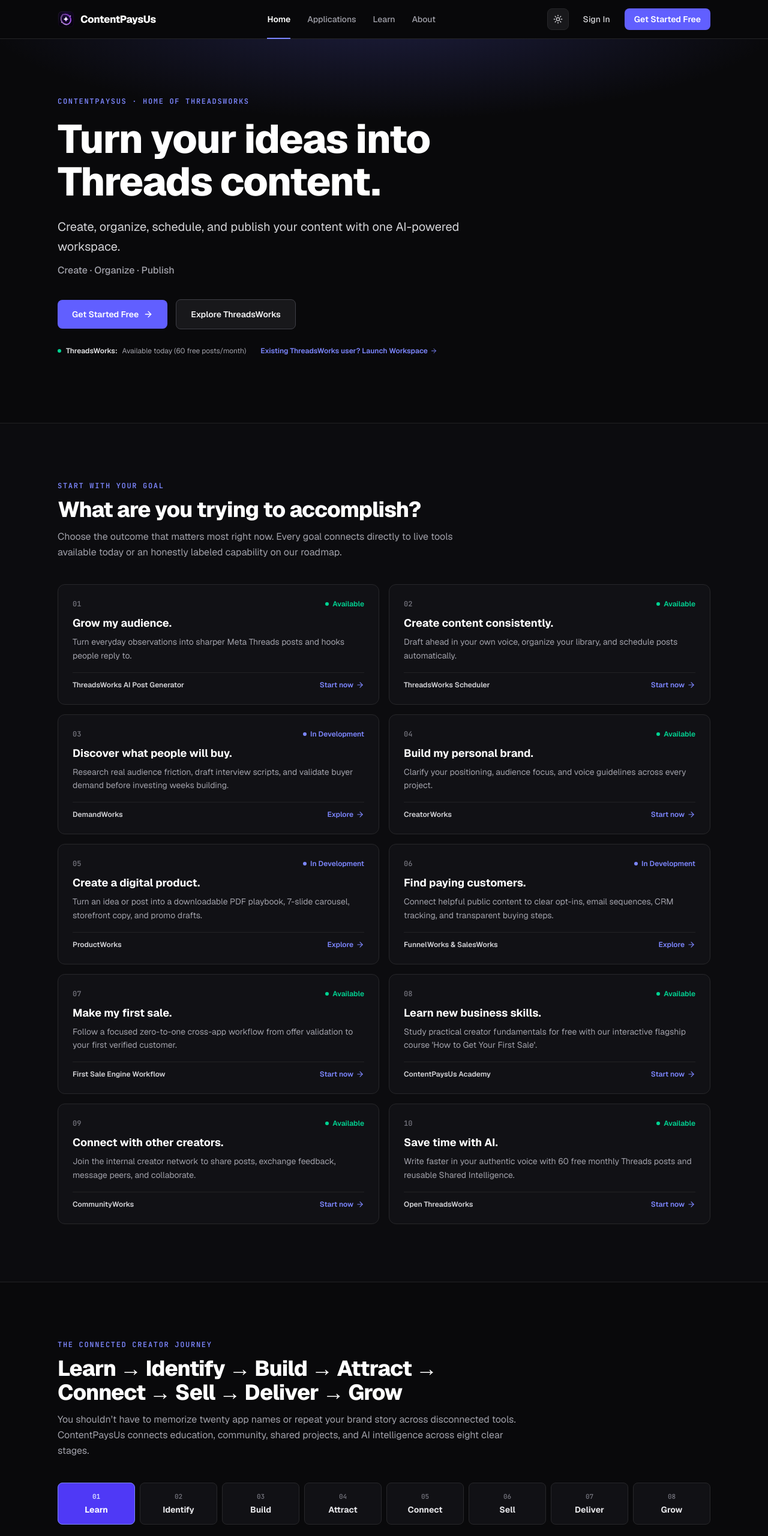
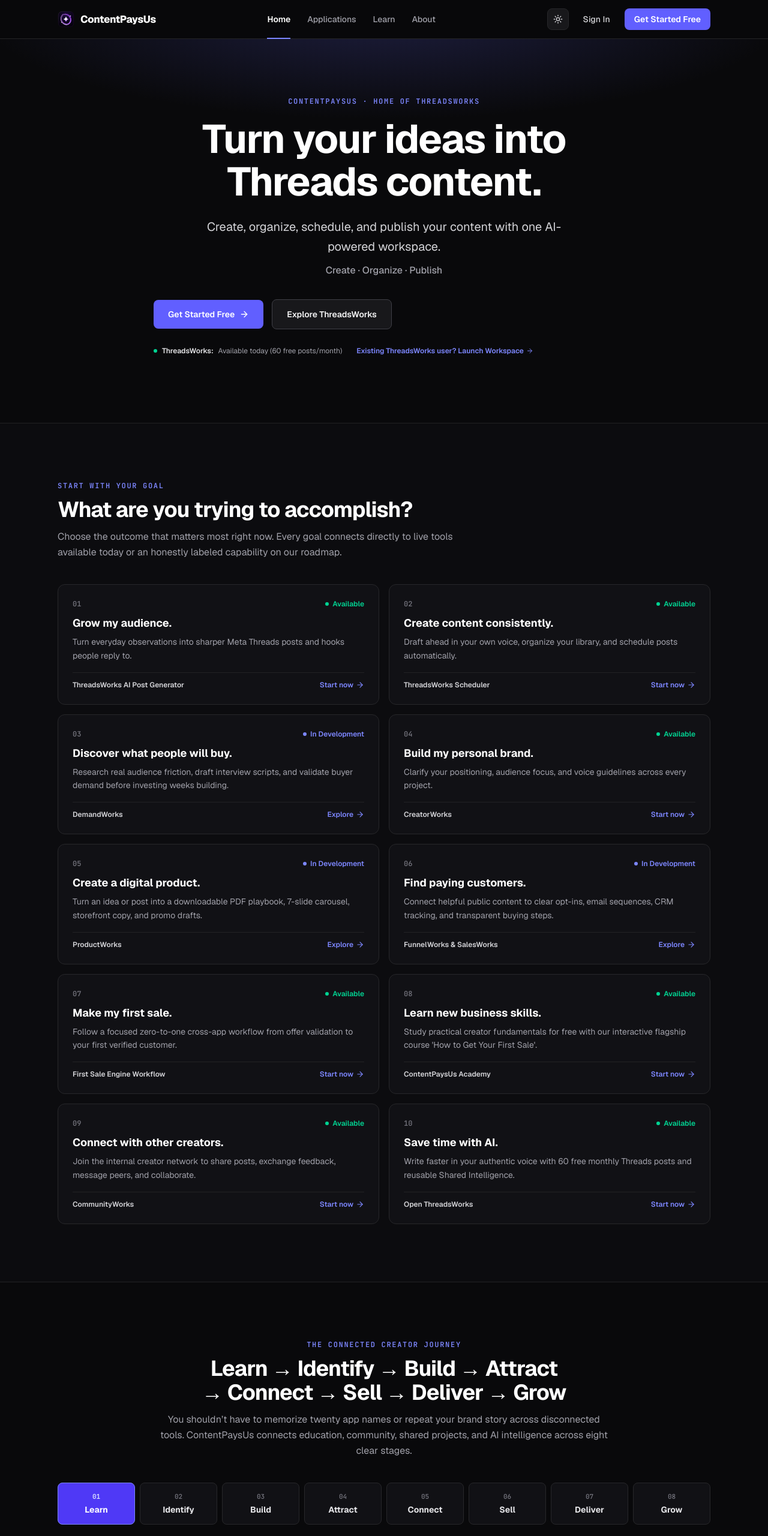
Before and after one commit to henkedouglas1-star/ThreadsWorks1.0, a React (Vite) app: page / in a window 1280 px wide. Shown: the top 2561 px of the page at 60% size. Built offline with nearby package versions, Linux system fonts and the light colour scheme; no server answers.

Commit message:
Unify Geist typography and center marketing section headings

```diff
--- a/src/components/contentpaysus/ContentPaysUsHome.tsx
+++ b/src/components/contentpaysus/ContentPaysUsHome.tsx
@@ -251,12 +251,12 @@ export function ContentPaysUsHome({
           className="pointer-events-none absolute inset-x-0 top-0 h-[420px] bg-[radial-gradient(ellipse_75%_60%_at_50%_-10%,rgba(79,70,229,0.12),transparent_70%)] dark:bg-[radial-gradient(ellipse_75%_60%_at_50%_-10%,rgba(99,102,241,0.22),transparent_70%)]"
         />
         <div className="relative max-w-6xl mx-auto px-4 sm:px-6 lg:px-8 pt-16 pb-20 sm:pt-24 sm:pb-28">
-          <div className="max-w-3xl">
+          <div className="cpu-center max-w-3xl mx-auto">
             <p className="font-mono text-xs font-semibold uppercase tracking-[0.14em] text-indigo-700 dark:text-indigo-400">
               ContentPaysUs · Home of ThreadsWorks
             </p>
 
-            <h1 className="mt-5 text-[clamp(2.5rem,5.2vw,4.25rem)] font-extrabold tracking-tight text-slate-950 dark:text-white leading-[1.06]">
+            <h1 className="mt-5 text-[clamp(2.5rem,5.2vw,4.25rem)] font-bold tracking-tight text-slate-950 dark:text-white leading-[1.06]">
               Turn your ideas into Threads content.
             </h1>
 
@@ -312,7 +312,7 @@ export function ContentPaysUsHome({
             <p className="font-mono text-xs font-semibold uppercase tracking-[0.14em] text-indigo-700 dark:text-indigo-400">
               Start with your goal
             </p>
-            <h2 className="mt-3 text-3xl sm:text-4xl font-extrabold tracking-tight text-slate-950 dark:text-white">
+            <h2 className="mt-3 text-3xl sm:text-4xl font-bold tracking-tight text-slate-950 dark:text-white">
               What are you trying to accomplish?
             </h2>
             <p className="mt-3 text-base leading-relaxed text-slate-600 dark:text-zinc-400">
@@ -369,11 +369,11 @@ export function ContentPaysUsHome({
       {/* 3. CONNECTED CREATOR JOURNEY — 8 Stages */}
       <section id="journey" className="bg-[#fafaf9] dark:bg-[#09090b]">
         <div className="max-w-6xl mx-auto px-4 sm:px-6 lg:px-8 py-18 sm:py-24">
-          <div className="max-w-3xl">
+          <div className="cpu-center max-w-3xl mx-auto">
             <p className="font-mono text-xs font-semibold uppercase tracking-[0.14em] text-indigo-700 dark:text-indigo-400">
               The Connected Creator Journey
             </p>
-            <h2 className="mt-3 text-3xl sm:text-4xl font-extrabold tracking-tight text-slate-950 dark:text-white">
+            <h2 className="mt-3 text-3xl sm:text-4xl font-bold tracking-tight text-slate-950 dark:text-white">
               Learn → Identify → Build → Attract → Connect → Sell → Deliver → Grow
             </h2>
             <p className="mt-3 text-base leading-relaxed text-slate-600 dark:text-zinc-400">
@@ -435,7 +435,7 @@ export function ContentPaysUsHome({
                   </span>
                 </div>
 
-                <h3 className="text-2xl sm:text-3xl font-extrabold tracking-tight text-slate-950 dark:text-white">
+                <h3 className="text-2xl sm:text-3xl font-bold tracking-tight text-slate-950 dark:text-white">
                   {currentStage.name}
                 </h3>
 
@@ -482,11 +482,11 @@ export function ContentPaysUsHome({
       {/* 3B. PERMANENT 3-CATEGORY ECOSYSTEM DIRECTORY PREVIEW */}
       <section id="ecosystem-categories" className="bg-white dark:bg-[#0c0c0f]">
         <div className="max-w-6xl mx-auto px-4 sm:px-6 lg:px-8 pt-18 sm:pt-24 pb-8">
-          <div className="max-w-3xl">
+          <div className="cpu-center max-w-3xl mx-auto">
             <p className="font-mono text-xs font-semibold uppercase tracking-[0.14em] text-indigo-700 dark:text-indigo-400">
               20 Specialized Applications · 3 Permanent Categories
             </p>
-            <h2 className="mt-3 text-3xl sm:text-4xl font-extrabold tracking-tight text-slate-950 dark:text-white">
+            <h2 className="mt-3 text-3xl sm:text-4xl font-bold tracking-tight text-slate-950 dark:text-white">
               Switch seamlessly across Create &amp; Sell, Connect &amp; Grow, and Automate &amp; Scale.
             </h2>
             <p className="mt-3 text-base leading-relaxed text-slate-600 dark:text-zinc-400">
@@ -545,7 +545,7 @@ export function ContentPaysUsHome({
               <p className="font-mono text-xs font-semibold uppercase tracking-[0.14em] text-indigo-700 dark:text-indigo-400">
                 Why ThreadsWorks &amp; ContentPaysUs belong together
               </p>
-              <h2 className="text-3xl sm:text-4xl font-extrabold tracking-tight text-slate-950 dark:text-white">
+              <h2 className="text-3xl sm:text-4xl font-bold tracking-tight text-slate-950 dark:text-white">
                 It started with a thread.
               </h2>
 
@@ -646,11 +646,11 @@ export function ContentPaysUsHome({
       <section id="mission" className="bg-[#fafaf9] dark:bg-[#09090b]">
         <div className="max-w-6xl mx-auto px-4 sm:px-6 lg:px-8 py-18 sm:py-24">
           <div className="rounded-2xl border border-slate-200 dark:border-zinc-800 bg-white dark:bg-[#111115] p-8 sm:p-12 lg:p-14">
-            <div className="max-w-3xl">
+            <div className="cpu-center max-w-3xl mx-auto">
               <p className="font-mono text-xs font-semibold uppercase tracking-[0.14em] text-indigo-700 dark:text-indigo-400">
                 Our Mission
               </p>
-              <h2 className="mt-3 text-3xl sm:text-5xl font-extrabold tracking-tight text-slate-950 dark:text-white leading-[1.08]">
+              <h2 className="mt-3 text-3xl sm:text-5xl font-bold tracking-tight text-slate-950 dark:text-white leading-[1.08]">
                 1,000 creators. 1,000 first sales.
               </h2>
               <p className="mt-5 text-lg sm:text-xl leading-relaxed text-slate-700 dark:text-zinc-300">
@@ -682,7 +682,7 @@ export function ContentPaysUsHome({
                 </span>
               </div>
 
-              <h2 className="text-3xl sm:text-4xl font-extrabold tracking-tight text-slate-950 dark:text-white">
+              <h2 className="text-3xl sm:text-4xl font-bold tracking-tight text-slate-950 dark:text-white">
                 Learn for free. Build with AI. Grow together.
               </h2>
 
@@ -753,7 +753,7 @@ export function ContentPaysUsHome({
         <div className="max-w-6xl mx-auto px-4 sm:px-6 lg:px-8 py-18 sm:py-24">
           <div className="flex flex-col lg:flex-row lg:items-center justify-between gap-8 rounded-2xl border border-slate-200 dark:border-zinc-800 bg-white dark:bg-[#111115] p-8 sm:p-12">
             <div className="max-w-2xl">
-              <h2 className="text-2xl sm:text-3xl font-extrabold tracking-tight text-slate-950 dark:text-white">
+              <h2 className="text-2xl sm:text-3xl font-bold tracking-tight text-slate-950 dark:text-white">
                 Start creating today with ThreadsWorks. Grow into ContentPaysUs.
               </h2>
               <p className="mt-3 text-base leading-relaxed text-slate-600 dark:text-zinc-400">
```
